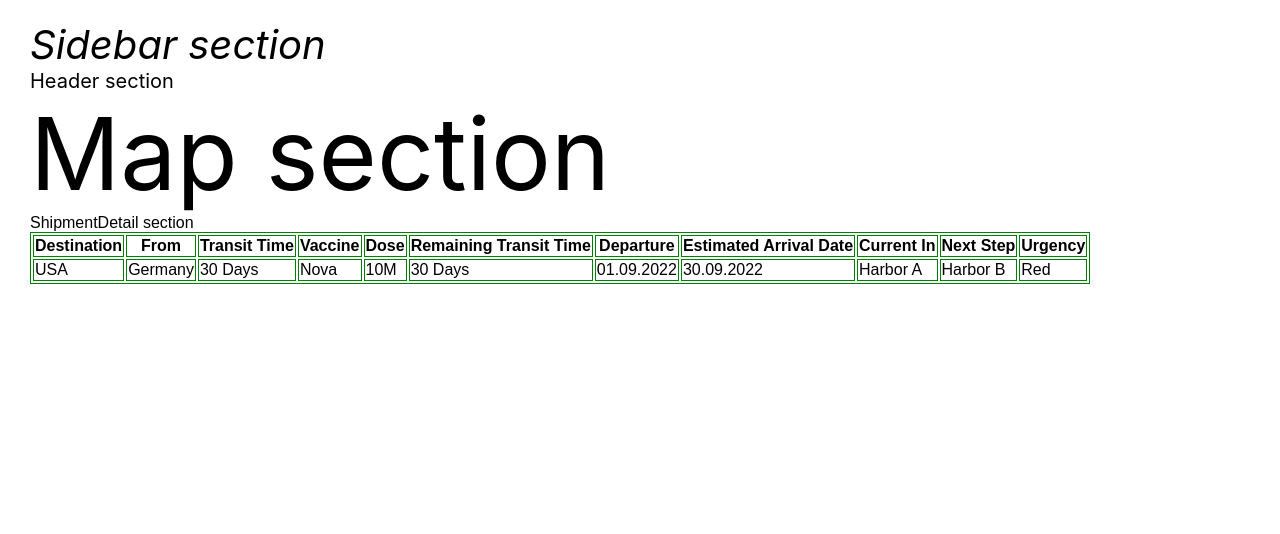
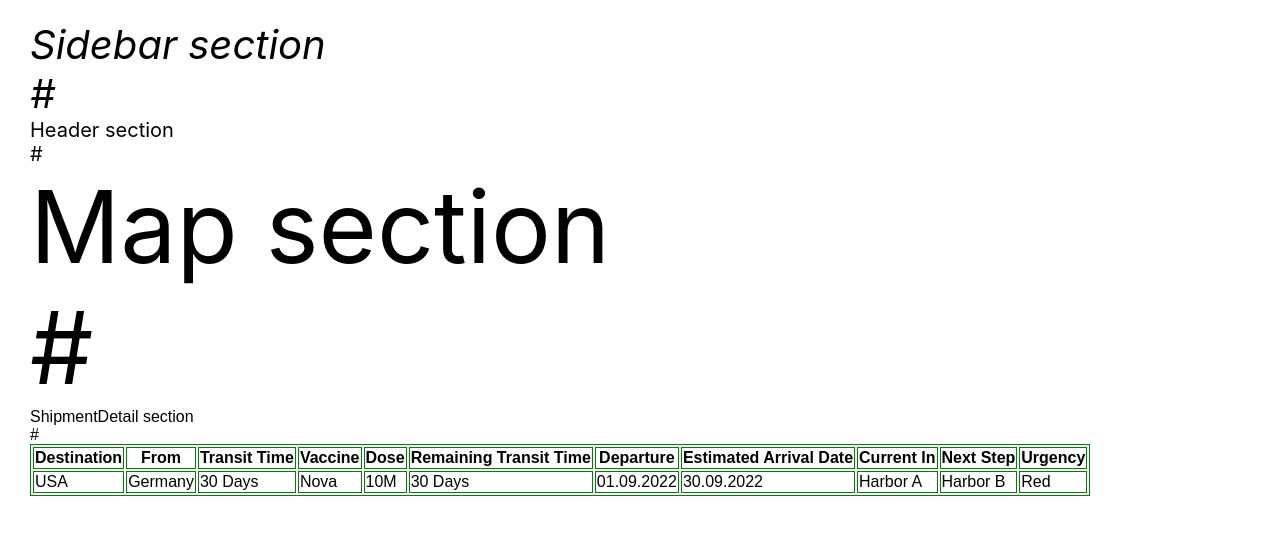
Before and after one commit to yigiterinc/sharevax, a JavaScript app in the folder frontend/: page / in a window 1280 px wide. Shown: the top 534 px of the page. Built offline with nearby package versions, Linux system fonts and the light colour scheme.

Commit message:
Initialize react functional components
Initialize react functional components based on the Home mock Up file in the appendix folder.

```diff
--- a/frontend/src/index.js
+++ b/frontend/src/index.js
@@ -1,68 +1,41 @@
-/** defaults
- * import React from 'react';
-import ReactDOM from 'react-dom/client';
-import './index.css';
-import App from './App';
-import reportWebVitals from './reportWebVitals';
-
-const root = ReactDOM.createRoot(document.getElementById('root'));
-root.render(
-	<React.StrictMode>
-		<App />
-	</React.StrictMode>,
-);
-
-// If you want to start measuring performance in your app, pass a function
-// to log results (for example: reportWebVitals(console.log))
-// or send to an analytics endpoint. Learn more: https://bit.ly/CRA-vitals
-reportWebVitals();
-*/
-
-import React from 'react';
 import ReactDOM from 'react-dom/client';
 import './index.css';
 
-class Sidebar extends React.Component {
-	constructor(props) {
-		super(props);
-	}
-	render() {
-		return <div className='sideBar'>Sidebar section</div>;
-	}
+function Sidebar() {
+	return (
+		<div className='sidebar'>
+			Sidebar section
+			<div>#</div>
+		</div>
+	);
 }
 
-class Header extends React.Component {
-	constructor(props) {
-		super(props);
+function Header() {
+	return (
+		<div className='header'>
+			Header section
+			<div>#</div>
+		</div>
+	);
 }
-	render() {
-		return <div className='header'>Header section</div>;
+function Map() {
+	return (
+		<div className='map'>
+			Map section
+			<div>#</div>
+		</div>
+	);
 }
+function ShipmentDetail() {
+	return (
+		<div className='shipmentDetail'>
+			ShipmentDetail section
+			<div>#</div>
+		</div>
+	);
 }
 
-class Map extends React.Component {
-	constructor(props) {
-		super(props);
-	}
-	render() {
-		return <div className='map'>Map section</div>;
-	}
-}
-
-class ShipmentDetail extends React.Component {
-	constructor(props) {
-		super(props);
-	}
-	render() {
-		return <div className='shipmentDetail'>ShipmentDetail section</div>;
-	}
-}
-
-class Index extends React.Component {
-	constructor(props) {
-		super(props);
-	}
-	render() {
+function Index() {
 	return (
 		<div className='body'>
 			<div className='sidebar'>
@@ -128,7 +101,6 @@ class Index extends React.Component {
 		</div>
 	);
 }
-}
 
 const root = ReactDOM.createRoot(document.getElementById('root'));
 root.render(<Index />);
```
Lines whose indentation alone changed are shown as unchanged.
